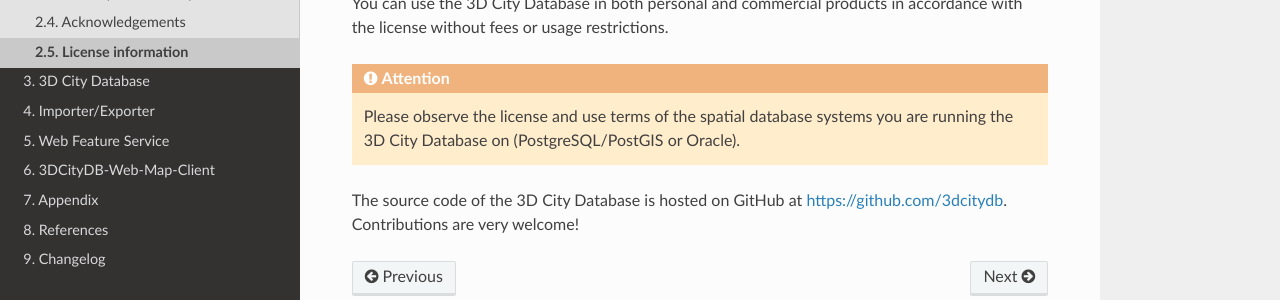
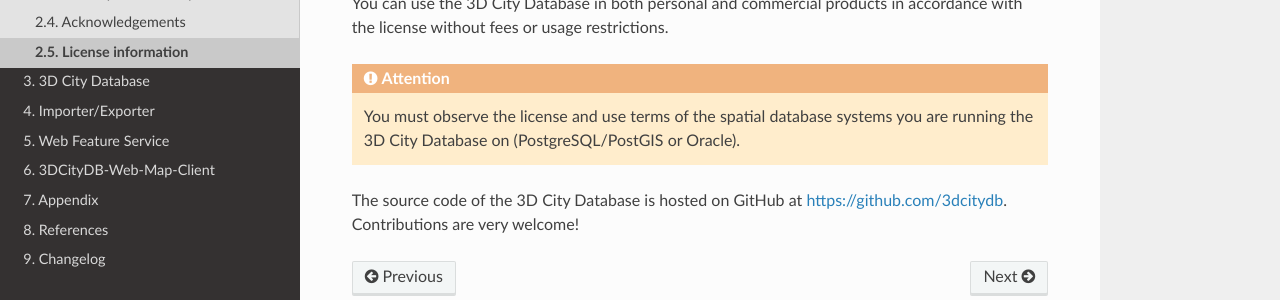
Before and after one commit to 3dcitydb/3dcitydb-docs, a Sphinx documentation site: the page built from source/overview/license.rst, in a window 1280 px wide. Shown: the part 273-573 px from the top of the page. Built offline with Sphinx 7.4.7 and the Read the Docs theme 2.0.0, drawn with Linux system fonts in a browser that asks for light colours.

Commit message:
minor change

```diff
--- a/source/overview/license.rst
+++ b/source/overview/license.rst
@@ -10,7 +10,7 @@ You can use the 3D City Database in both personal and commercial products
 in accordance with the license without fees or usage restrictions.
 
 .. attention::
-  Please observe the license and use terms of the spatial database systems
+  You must observe the license and use terms of the spatial database systems
   you are running the 3D City Database on (PostgreSQL/PostGIS or Oracle).
 
 The source code of the 3D City Database is hosted on GitHub at https://github.com/3dcitydb.
```
